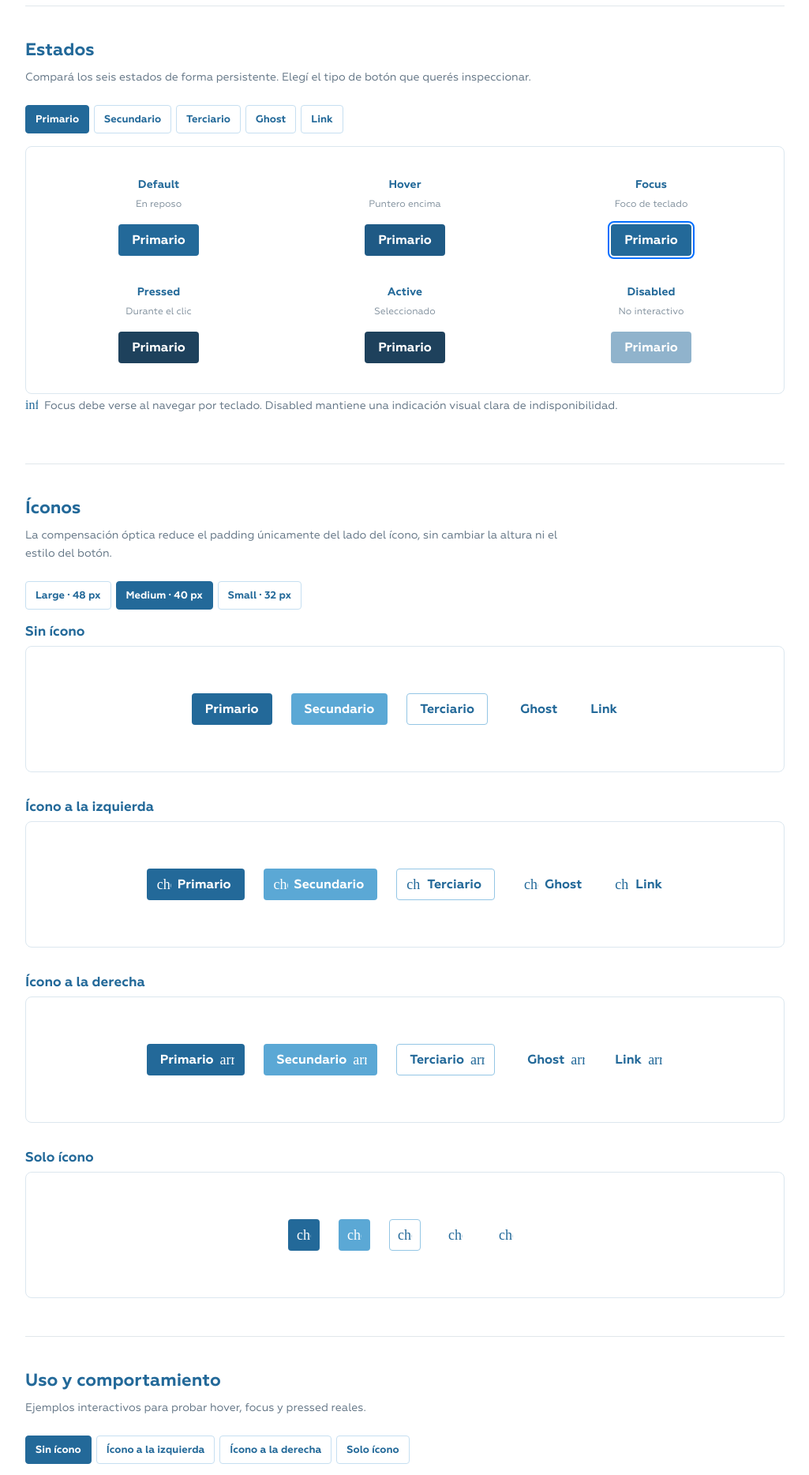
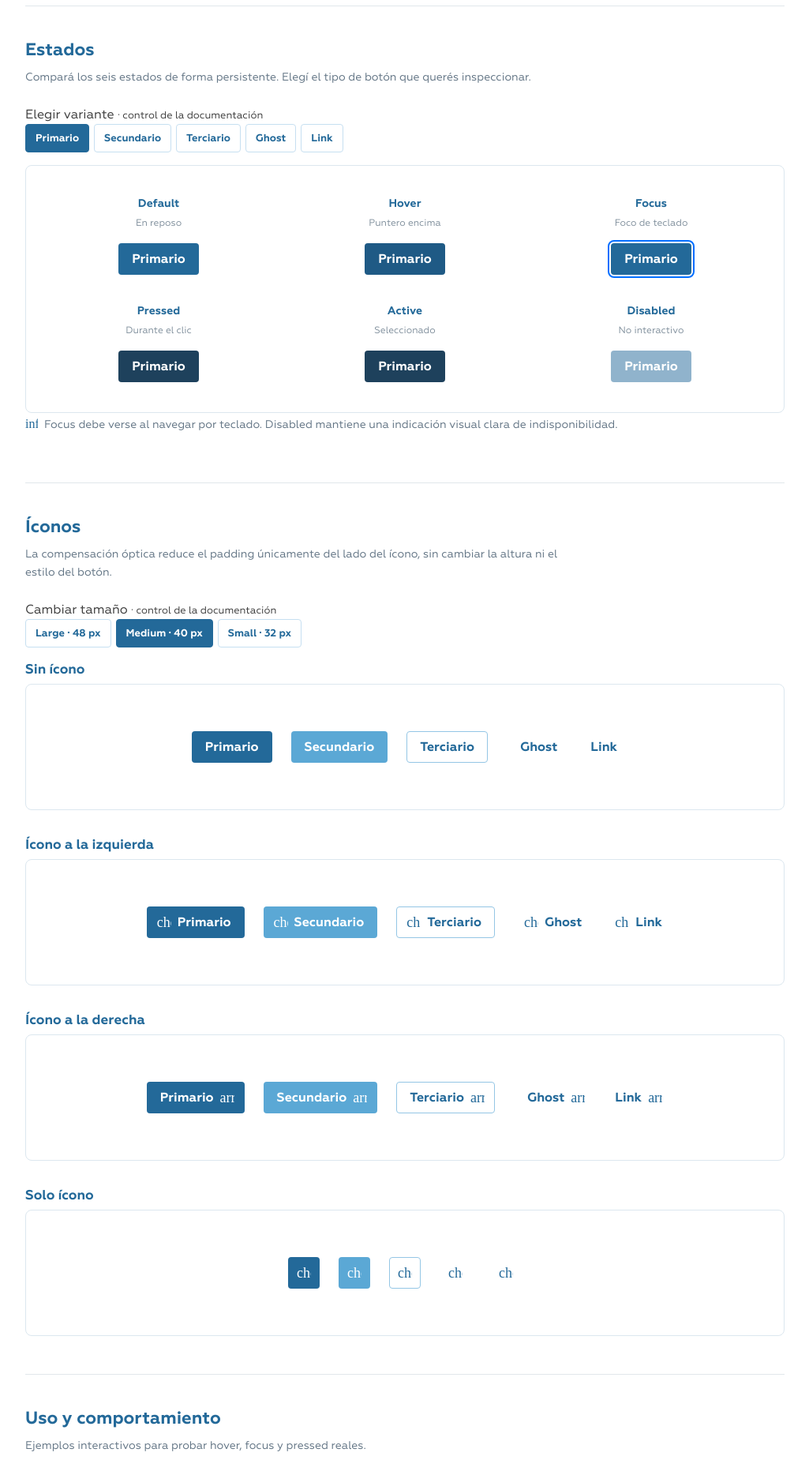
Before and after one commit to SantiagoM96/mlz-muni, a React (Vite) app: page /ui-kit-andy/botones in a window 1280 px wide. Shown: the part 2580-4448 px from the top of the page at 79% size, without its empty margins (252-1277 px from the left). Built offline with nearby package versions, Linux system fonts and the light colour scheme; a web font is replaced by a local one.

Commit message:
docs(andy): label button gallery inspectors as documentation controls separate from showcased buttons

```diff
--- a/src/pages/andy-kit/AndyButtonMatrix.tsx
+++ b/src/pages/andy-kit/AndyButtonMatrix.tsx
@@ -90,9 +90,10 @@ export function AndyButtonMatrix(){
    <p className="andy-button-guidance"><MaterialIcon name="info" size={16}/>Small 32 px · Medium 40 px · Large 48 px. Elegí según la densidad del contexto.</p>
   </DocSection>
   <DocSection id="estados" title="Estados" description="Compará los seis estados de forma persistente. Elegí el tipo de botón que querés inspeccionar.">
+   <div className="andy-doc-inspector"><span className="andy-doc-inspector-label">Elegir variante <small>· control de la documentación</small></span>
    <div className="andy-button-control-row" role="group" aria-label="Tipo de botón para estados">
     {kinds.map(kind=><button key={kind.id} type="button" aria-pressed={stateKind===kind.id} onClick={()=>setStateKind(kind.id)}>{kind.label}</button>)}
-   </div>
+   </div></div>
    <div className="andy-button-preview andy-button-states-preview"><div className="andy-button-state-gallery">
     {states.map(state=><div className="andy-button-state-example" key={state.id}>
      <strong>{state.label}</strong><span>{state.id==='default'?'En reposo':state.id==='hover'?'Puntero encima':state.id==='focus'?'Foco de teclado':state.id==='pressed'?'Durante el clic':state.id==='active'?'Seleccionado':'No interactivo'}</span>
@@ -102,18 +103,20 @@ export function AndyButtonMatrix(){
    <p className="andy-button-guidance"><MaterialIcon name="info" size={16}/>Focus debe verse al navegar por teclado. Disabled mantiene una indicación visual clara de indisponibilidad.</p>
   </DocSection>
   <DocSection id="iconografia" title="Íconos" description="La compensación óptica reduce el padding únicamente del lado del ícono, sin cambiar la altura ni el estilo del botón.">
+   <div className="andy-doc-inspector"><span className="andy-doc-inspector-label">Cambiar tamaño <small>· control de la documentación</small></span>
    <div className="andy-button-control-row" role="group" aria-label="Tamaño para opciones de ícono">
     {sizes.map(size=><button type="button" key={size.id} aria-pressed={iconSize===size.id} onClick={()=>setIconSize(size.id)}>{size.label} · {size.description}</button>)}
-   </div>
+   </div></div>
    {placements.map(place=><div className="andy-button-variant-example" key={place.id}>
     <h4>{place.label}</h4>
     <Preview>{kinds.map(kind=><ButtonSample key={kind.id} kind={kind.id} size={iconSize} icon={place.id}/>)}</Preview>
    </div>)}
   </DocSection>
   <DocSection id="uso" title="Uso y comportamiento" description="Ejemplos interactivos para probar hover, focus y pressed reales.">
+   <div className="andy-doc-inspector"><span className="andy-doc-inspector-label">Cambiar icono <small>· control de la documentación</small></span>
    <div className="andy-button-control-row" role="group" aria-label="Posición de ícono">
     {placements.map(place=><button type="button" key={place.id} aria-pressed={placement===place.id} onClick={()=>setPlacement(place.id)}>{place.label}</button>)}
-   </div>
+   </div></div>
    <Preview>{kinds.map(kind=><ButtonSample key={kind.id} kind={kind.id} size="medium" icon={placement} onClick={()=>setLastClicked(kind.label)}/>)}</Preview>
    {lastClicked&&<p className="andy-button-feedback" role="status">Última acción de demostración: {lastClicked}</p>}
    <div className="andy-button-usage-notes"><p><strong>Jerarquía.</strong> Evitar dos primarios compitiendo en el mismo bloque.</p>
```
